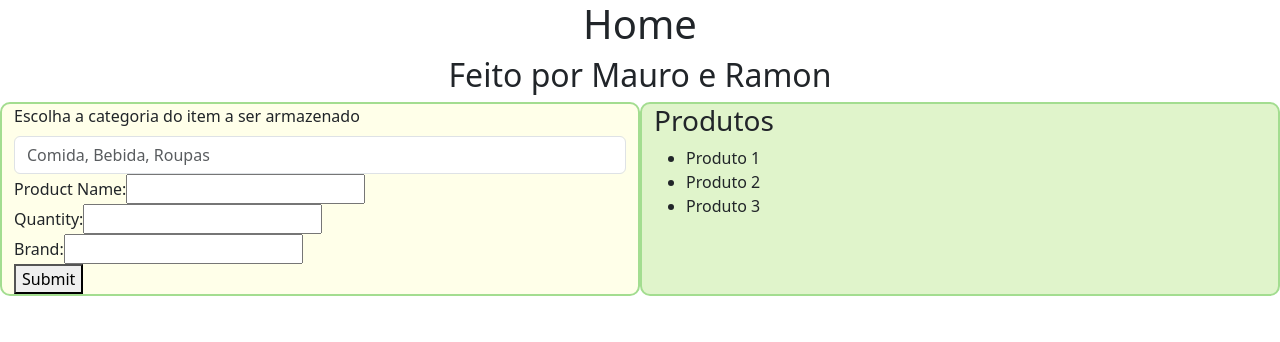
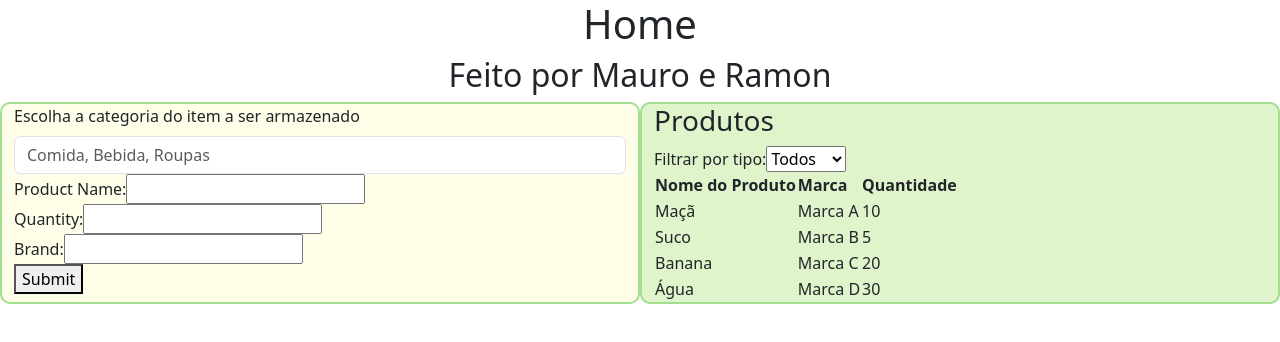
Before and after one commit to RamonXXII/Projeto3-2024a-FrontEnd, a React (Create React App) app: page / in a window 1280 px wide. Shown: the top 342 px of the page. Built offline with nearby package versions, Linux system fonts and the light colour scheme.

Commit message:
criacao da tabela de produtos

```diff
--- /dev/null
+++ b/src/components/Tabela.jsx
@@ -0,0 +1,55 @@
+import React, { useState } from 'react';
+
+const data = [
+  { tipo: 'comida', nome: 'Maçã', marca: 'Marca A', quantidade: 10 },
+  { tipo: 'bebida', nome: 'Suco', marca: 'Marca B', quantidade: 5 },
+  { tipo: 'comida', nome: 'Banana', marca: 'Marca C', quantidade: 20 },
+  { tipo: 'bebida', nome: 'Água', marca: 'Marca D', quantidade: 30 },
+  // Adicione mais itens conforme necessário
+];
+
+function TabelaProdutos() {
+  const [filter, setFilter] = useState('');
+
+  const handleFilterChange = (e) => {
+    setFilter(e.target.value);
+  };
+
+  const filteredData = data.filter(item => {
+    if (filter === '') return true;
+    return item.tipo === filter;
+  });
+
+  return (
+    <div>
+      <div>
+        <label htmlFor="filter">Filtrar por tipo: </label>
+        <select id="filter" onChange={handleFilterChange}>
+          <option value="">Todos</option>
+          <option value="comida">Comida</option>
+          <option value="bebida">Bebida</option>
+        </select>
+      </div>
+      <table>
+        <thead>
+          <tr>
+            <th>Nome do Produto</th>
+            <th>Marca</th>
+            <th>Quantidade</th>
+          </tr>
+        </thead>
+        <tbody>
+          {filteredData.map((item, index) => (
+            <tr key={index}>
+              <td>{item.nome}</td>
+              <td>{item.marca}</td>
+              <td>{item.quantidade}</td>
+            </tr>
+          ))}
+        </tbody>
+      </table>
+    </div>
+  );
+}
+
+export default TabelaProdutos;
--- a/src/views/Home/Home.jsx
+++ b/src/views/Home/Home.jsx
@@ -2,6 +2,7 @@ import React, { useState } from 'react';
 import './Home.scopped.css';
 import axios from 'axios';
 import Categorias from '../../components/Categorias';
+import Tabela from '../../components/Tabela';
 function Home() {
   const [productName, setProductName] = useState('');
   const [quantity, setQuantity] = useState('');
@@ -74,11 +75,7 @@ function Home() {
             </div>
             <div id= 'produtos' className='col-6'>
               <h3>Produtos</h3>
-              <ul>
-                <li>Produto 1</li>
-                <li>Produto 2</li>
-                <li>Produto 3</li>
-              </ul>
+              <Tabela />
             </div>
 
 
```
